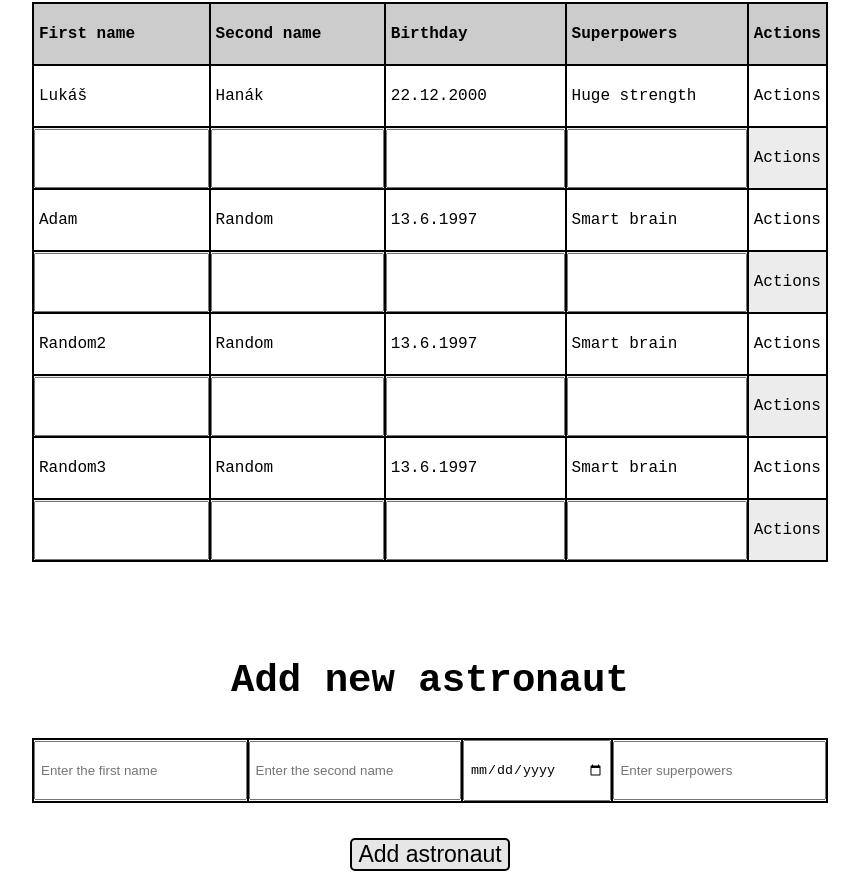
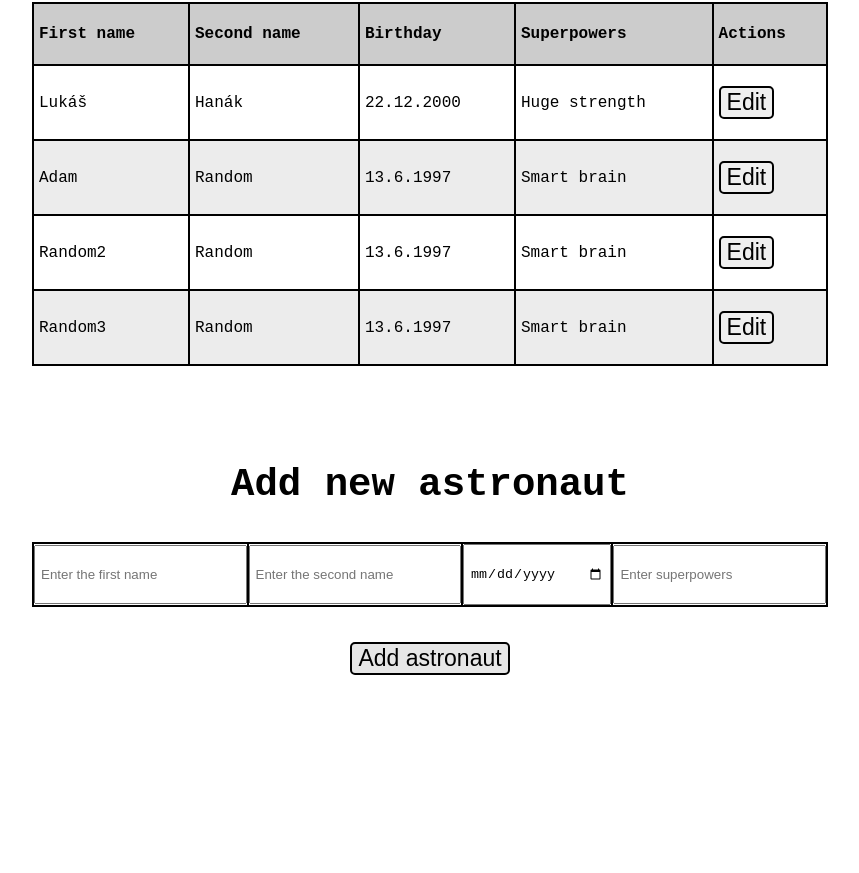
Before and after one commit to lukashanak/react-astronauts, a React (Create React App) app: page / in a window 1280 px wide. Shown: the whole page, without its empty margins (210-1069 px from the left). After the commit the page ends 800 px from the top, so only its background shows below. Built offline with nearby package versions, Linux system fonts and the light colour scheme.

Commit message:
switching to edit mode works now

```diff
--- a/src/App.js
+++ b/src/App.js
@@ -1,35 +1,59 @@
-import react, { useState } from 'react';
-import data from './data.json'
-import './App.css';
-import { RowView } from './components/RowView';
-import { RowEdit } from './components/RowEdit';
-import { Fragment } from 'react/cjs/react.production.min';
+import react, { useState, useEffect } from "react";
+import data from "./data.json";
+import "./App.css";
+import { RowView } from "./components/RowView";
+import { RowEdit } from "./components/RowEdit";
+import { Fragment } from "react/cjs/react.production.min";
 
 const App = () => {
+  // ALL THE DATA SAVED HERE
+  const [astronauts, setAstronauts] = useState(data);
 
-  const [astronauts, setAstronauts] = useState(data)
-
+  /* ========
+  ADD FORM
+  =========*/
   const [addFormData, setAddFormData] = useState({
     id: null,
     firstName: "",
     lastName: "",
     birthday: "",
-    superpowers: ""
-  })
+    superpowers: "",
+  });
+
+  const handleAddFormDataChange = (event) => {
+    const name = event.target.name;
+    const value = event.target.value;
+    setAddFormData({ ...addFormData, [name]: value });
+  };
 
   const submitAddFormData = (event) => {
-    event.preventDefault()
+    event.preventDefault();
+    setAstronauts([...astronauts, addFormData]);
+  };
 
-    setAstronauts([...astronauts, addFormData])
-  }
+  /* ========
+  EDIT FORM FOR EDITING EXISTING ROWS
+  =========*/
 
-  const handleAddFormDataChange = (event) => {
+  // Active editing ID
+  const [activeEditingId, setActiveEditingId] = useState(null);
 
-    const name = event.target.name;
-    const value = event.target.value;
+  // Data of the EDIT FORM saved here
+  /*
+  const [editFormData, setEditFormData] = useState({
+    fullName: "",
+    address: "",
+    phoneNumber: "",
+    email: "",
+  });
+  */
 
-    setAddFormData({...addFormData, [name]: value})
-  }
+  // Set Active editing ID once the user clicks on the click button + save current row view values into the editFormData
+  const handleEditClick = (event, astronaut) => {
+    event.preventDefault();
+    setActiveEditingId(astronaut.id);
+    console.log(astronaut.id);
+  };
 
   return (
     <div className="App container">
@@ -37,18 +61,32 @@ const App = () => {
         <table className="table">
           <thead className="thead">
             <tr>
-              <th className="table__cell"><i className="fas fa-sort-down"></i>First name</th>
-              <th className="table__cell"><i className="fas fa-sort-down"></i>Second name</th>
-              <th className="table__cell"><i className="fas fa-sort-down"></i>Birthday</th>
-              <th className="table__cell"><i className="fas fa-sort-down"></i>Superpowers</th>
+              <th className="table__cell">
+                <i className="fas fa-sort-down"></i>First name
+              </th>
+              <th className="table__cell">
+                <i className="fas fa-sort-down"></i>Second name
+              </th>
+              <th className="table__cell">
+                <i className="fas fa-sort-down"></i>Birthday
+              </th>
+              <th className="table__cell">
+                <i className="fas fa-sort-down"></i>Superpowers
+              </th>
               <th className="table__cell">Actions</th>
             </tr>
           </thead>
           <tbody>
-            {astronauts.map(astronaut => (
+            {astronauts.map((astronaut) => (
               <Fragment>
-                <RowView astronaut = {astronaut}/>
-                <RowEdit astronaut = {astronaut}/>
+                {activeEditingId === astronaut.id ? (
+                  <RowEdit />
+                ) : (
+                  <RowView
+                    astronaut={astronaut}
+                    handleEditClick={handleEditClick}
+                  />
+                )}
               </Fragment>
             ))}
           </tbody>
@@ -106,6 +144,6 @@ const App = () => {
       </form>
     </div>
   );
-}
+};
 
 export default App;
--- a/src/components/RowEdit.js
+++ b/src/components/RowEdit.js
@@ -9,13 +9,6 @@ export const RowEdit = () => {
                  required="required"
                  name="firstName"
 
-                ></input>
-            </td>
-            <td className="table__cell table__cell--edit">
-                <input
-                 type="text"
-                 required="required"
-                 name="firstName"
 
                 ></input>
             </td>
@@ -23,7 +16,8 @@ export const RowEdit = () => {
                 <input
                  type="text"
                  required="required"
-                 name="firstName"
+                 name="lastName"
+
 
                 ></input>
             </td>
@@ -31,11 +25,23 @@ export const RowEdit = () => {
                 <input
                  type="text"
                  required="required"
-                 name="firstName"
+                 name="birthday"
+
 
                 ></input>
             </td>
-            <td className="table__cell">Actions</td>
+            <td className="table__cell table__cell--edit">
+                <input
+                 type="text"
+                 required="required"
+                 name="superpowers"
+
+
+                ></input>
+            </td>
+            <td className="table__cell">
+                <button className="btn btn--primary">Save</button>
+            </td>
         </tr>
     )
 }
--- a/src/components/RowView.js
+++ b/src/components/RowView.js
@@ -1,13 +1,20 @@
-import React from 'react'
+import React from "react";
 
-export const RowView = ({astronaut}) => {
+export const RowView = ({ astronaut, handleEditClick }) => {
   return (
     <tr className="table__row">
       <td className="table__cell">{astronaut.firstName}</td>
       <td className="table__cell">{astronaut.lastName}</td>
       <td className="table__cell">{astronaut.birthday}</td>
       <td className="table__cell">{astronaut.superpowers}</td>
-            <td className="table__cell">Actions</td>
+      <td className="table__cell">
+        <button
+          className="btn btn--long"
+          onClick={(event) => handleEditClick(event, astronaut)}
+        >
+          Edit
+        </button>
+      </td>
     </tr>
-    )
-}
+  );
+};
```
Also changed, not shown: 1 other file (tests, documents, lock files or other folders). Lines whose indentation alone changed are shown as unchanged.
